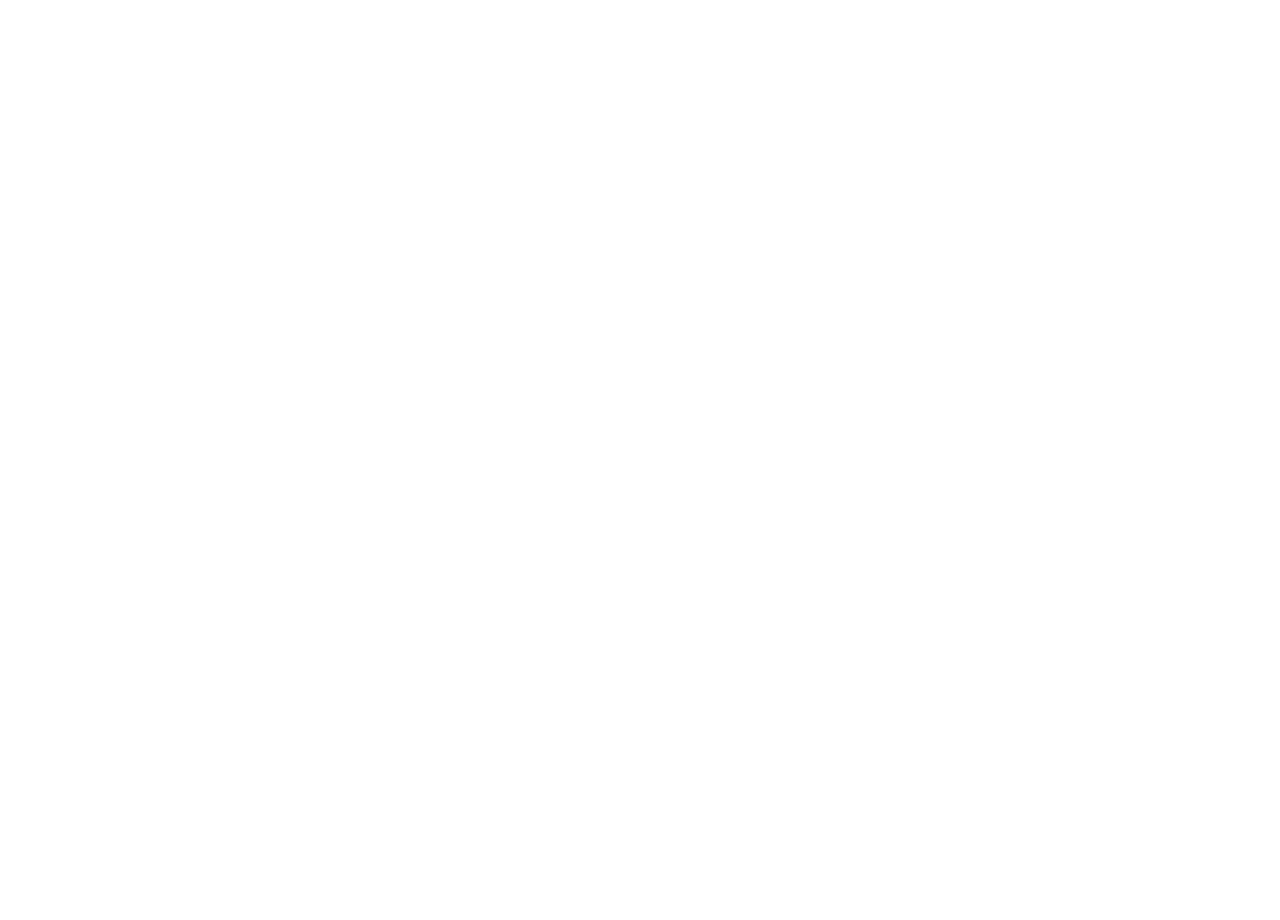
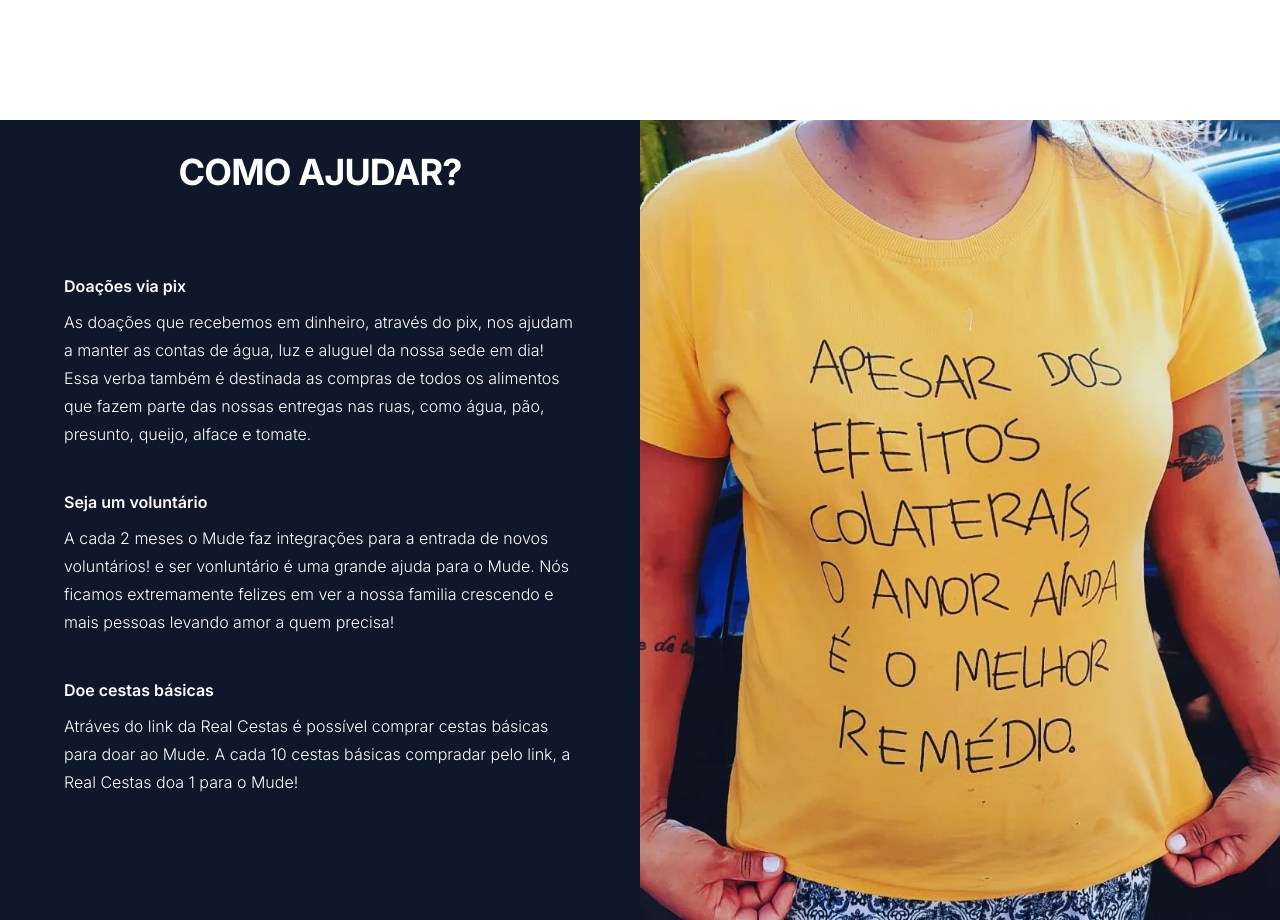
Before and after one commit to opatricpires/mude-por-amor-website, a Next.js app: page / in a window 1280 px wide. Shown: the part 1480-2400 px from the top of the page. Before the commit the page ends 1600 px from the top, so only its background shows below. Built offline with nearby package versions, Linux system fonts and the light colour scheme.

Commit message:
feat: how to help section

```diff
--- a/src/app/page.tsx
+++ b/src/app/page.tsx
@@ -1,4 +1,5 @@
 import Hero from "@/components/Hero";
+import HowToHelp from "@/components/HowToHelp";
 import Mission from "@/components/Mission";
 
 export default function Home() {
@@ -6,6 +7,7 @@
     <>
       <Hero />
       <Mission />
+      <HowToHelp />
     </>
   );
 }
--- /dev/null
+++ b/src/components/HowToHelp.tsx
@@ -0,0 +1,63 @@
+import HowToHelpImage from "../assets/images/how-to-help.jpeg";
+import Image from "next/image";
+import React from "react";
+
+const components = () => {
+  return (
+    <div className="bg-white h-screen flex">
+      <div className="w-2/4 h-screen bg-slate-900 py-6">
+        <p className="mt-2 text-3xl font-bold tracking-tight text-white sm:text-4xl text-center mb-20">
+          COMO AJUDAR?
+        </p>
+        <div className="flex flex-col gap-10">
+          <div className="relative px-16">
+            <dt className="text-base font-semibold leading-7 text-white">
+              Doações via pix
+            </dt>
+            <dd className="mt-2 text-base font-light leading-7 text-white">
+              As doações que recebemos em dinheiro, através do pix, nos ajudam a
+              manter as contas de água, luz e aluguel da nossa sede em dia! Essa
+              verba também é destinada as compras de todos os alimentos que
+              fazem parte das nossas entregas nas ruas, como água, pão,
+              presunto, queijo, alface e tomate.
+            </dd>
+          </div>
+          <div className="relative px-16">
+            <dt className="text-base font-semibold leading-7 text-white">
+              Seja um voluntário
+            </dt>
+            <dd className="mt-2 text-base font-light leading-7 text-white">
+              A cada 2 meses o Mude faz integrações para a entrada de novos
+              voluntários! e ser vonluntário é uma grande ajuda para o Mude. Nós
+              ficamos extremamente felizes em ver a nossa familia crescendo e
+              mais pessoas levando amor a quem precisa!
+            </dd>
+          </div>
+          <div className="relative px-16">
+            <dt className="text-base font-semibold leading-7 text-white">
+              Doe cestas básicas
+            </dt>
+            <dd className="mt-2 text-base font-light leading-7 text-white">
+              Atráves do link da Real Cestas é possível comprar cestas básicas
+              para doar ao Mude. A cada 10 cestas básicas compradar pelo link, a
+              Real Cestas doa 1 para o Mude!
+            </dd>
+          </div>
+        </div>
+      </div>
+      <div className="w-2/4 h-screen">
+        <div className="relative h-full w-full">
+          <Image
+            src={HowToHelpImage}
+            alt="mulher com camisa amarela com a seguinte frase: apesar dos efeitos colaterais, o amor ainda é o melhor remédio!"
+            fill
+            style={{ objectFit: "cover", objectPosition: "top" }}
+            quality={100}
+          />
+        </div>
+      </div>
+    </div>
+  );
+};
+
+export default components;
```
Also changed, not shown: src/assets/images/how-to-help.jpeg (added).
